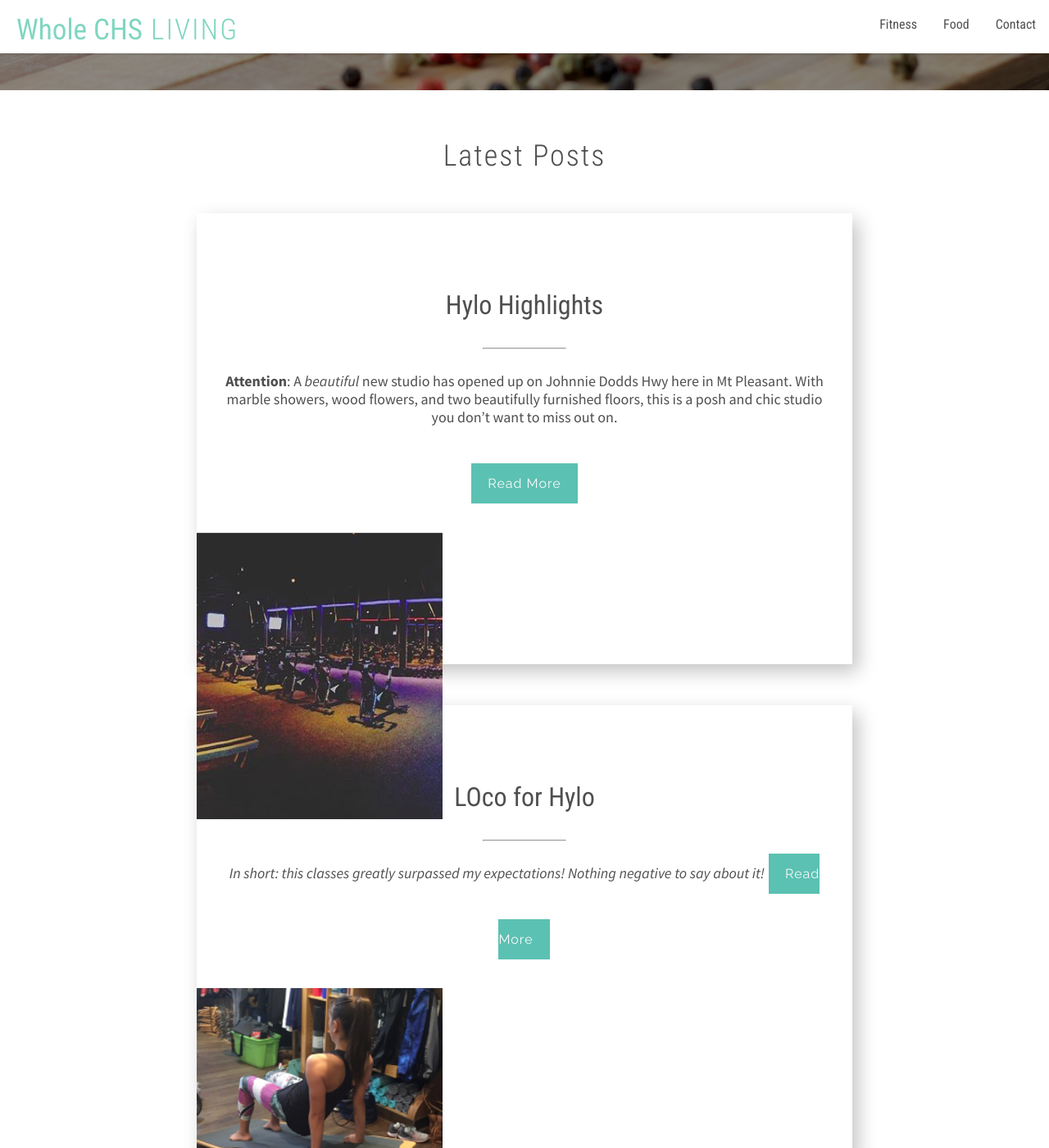
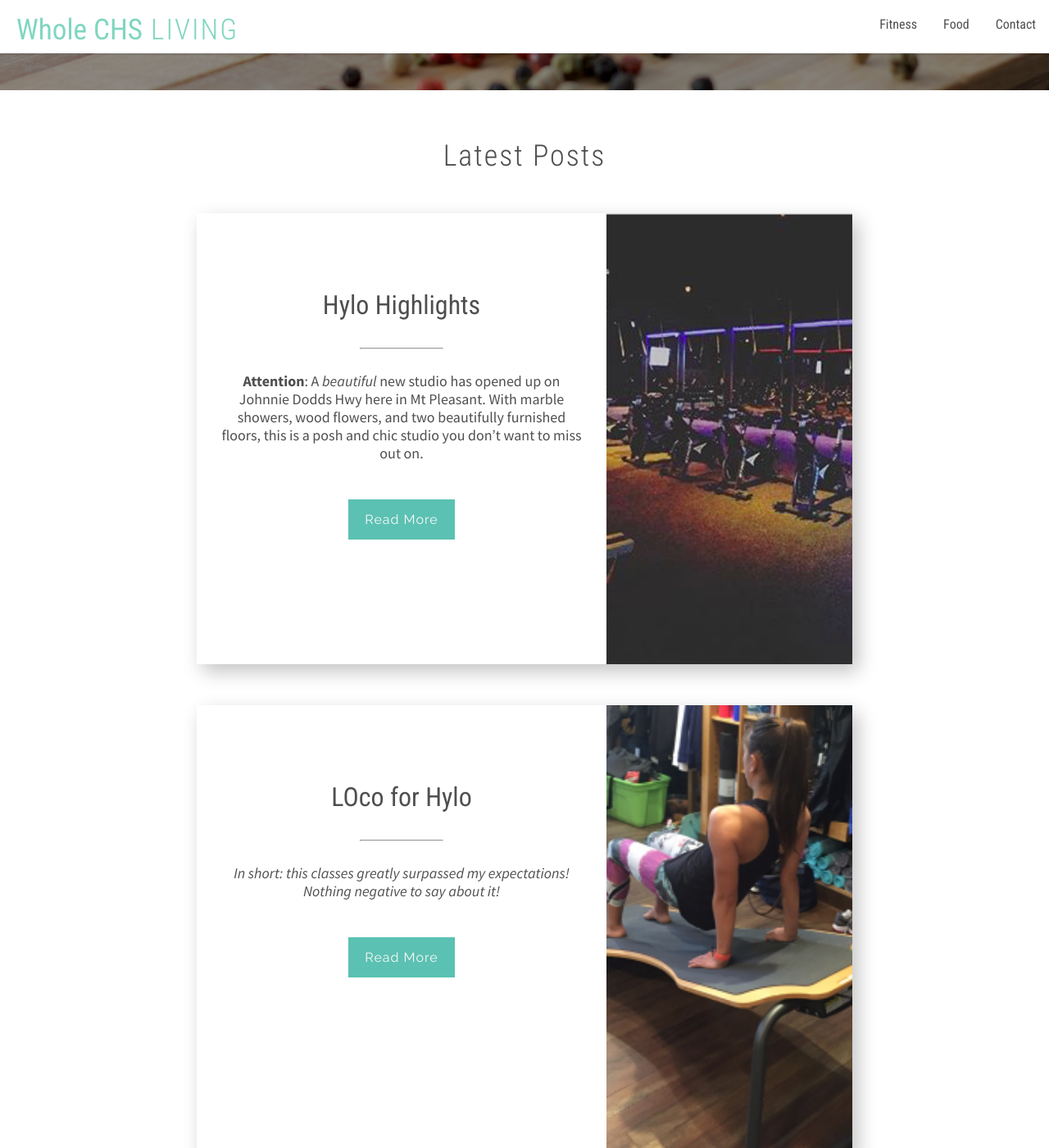
Before and after one commit to dmarooney1105/wholechsliving, a Jekyll site: the page built from index.md, in a window 1280 px wide and 1400 px high, scrolled down 456 px. Shown: the whole window at 82% size. Built offline with Jekyll 4.4.1, drawn with Linux system fonts in a browser that asks for light colours; nearby versions of some CDN libraries; some web fonts are replaced.

Commit message:
Updated '_sass/objects/_components.scss' via CloudCannon

```diff
--- a/_sass/objects/_components.scss
+++ b/_sass/objects/_components.scss
@@ -58,8 +58,6 @@
         -webkit-flex-direction: row;
         -ms-flex-direction: row;
         flex-direction: row;
-        flex-flow: row wrap;
-        flex-wrap: wrap;
         span.great-primer {
           font-size: 2rem;
         }
```
